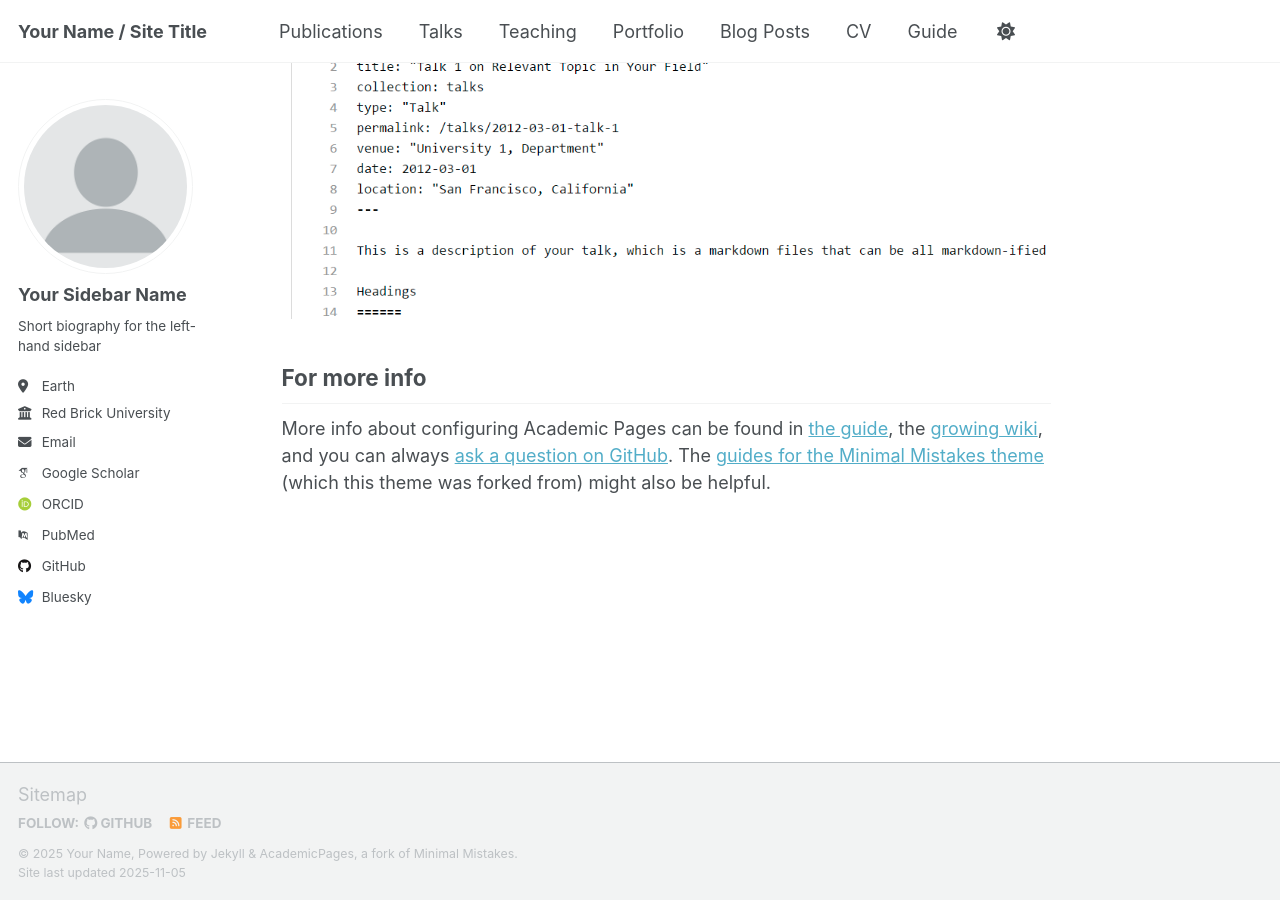
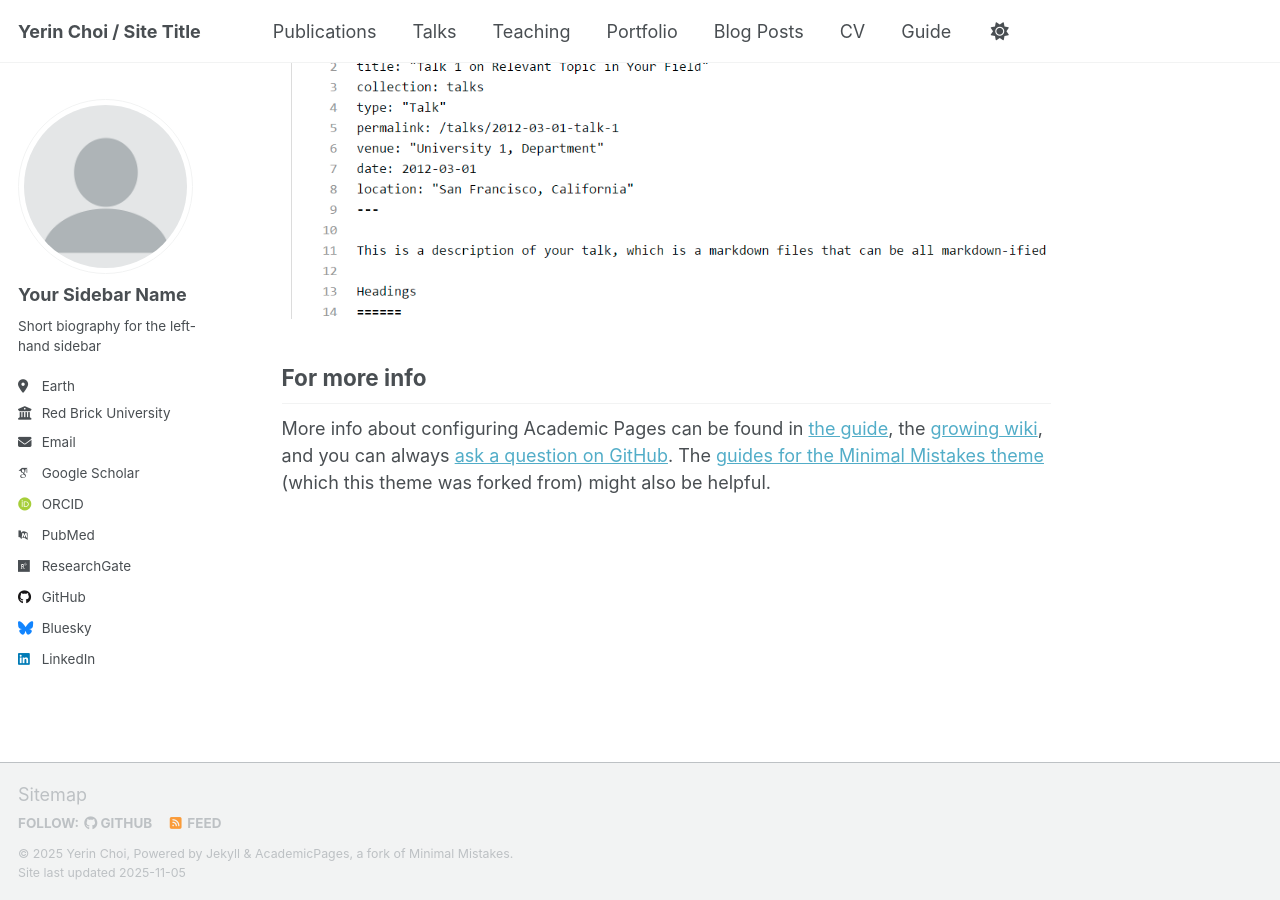
Before and after one commit to lakahaga/lakahaga.github.io, a Jekyll site: the page built from _pages/about.md, in a window 1280 px wide and 900 px high, scrolled down 2880 px. Built offline with Jekyll 4.4.1, drawn with Linux system fonts in a browser that asks for light colours; some web fonts are replaced; a script that is not in the unit is left out.

Commit message:
change default profile to mine

```diff
--- a/_config.yml
+++ b/_config.yml
@@ -9,14 +9,14 @@
 # Basic Site Settings
 locale                   : "en-US"
 site_theme               : "default" # Currently available options are "default", "air"
-title                    : "Your Name / Site Title"
+title                    : "Yerin Choi / Site Title"
 title_separator          : "-"
-name                     : &name "Your Name"
-description              : &description "Your Name's academic portfolio"   # Update this with a general description of your site, this is the default if not overridden by a page
-url                      : https://academicpages.github.io # The base hostname & protocol for your site e.g. "https://[your GitHub username].github.io",
+name                     : &name "Yerin Choi"
+description              : &description "Yerin Choi's academic portfolio"   # Update this with a general description of your site, this is the default if not overridden by a page
+url                      : https://lakahaga.github.io # The base hostname & protocol for your site e.g. "https://[your GitHub username].github.io",
                                                            # or if you already have some other page hosted on Github then use "https://[your GitHub username].github.io/[Your Repo Name]"
 baseurl                  : "" # the subpath of your site, e.g. "/blog"
-repository               : "academicpages/academicpages.github.io"
+repository               : "lakahaga/lakahaga.github.io"
 
 # Site Author - The following control what appear as part of the author content on the side bar.
 #               If a field is blank the icon and link will not appear, otherwise it will be shown.
@@ -35,20 +35,20 @@ author:
   # Academic websites
   academia         : # URL
   arxiv            : # URL - Update with the correct link to your profile
-  googlescholar    : "https://scholar.google.com/citations?user=PS_CX0AAAAAJ"
+  googlescholar    : "https://scholar.google.com/citations?user=7ppYiKEAAAAJ&hl"
   inspire-hep      : # URL
   impactstory      : # URL
   orcid            : "https://orcid.org/yourorcidurl"
   semantic         : # URL
   pubmed           : "https://www.ncbi.nlm.nih.gov/pubmed/?term=john+snow"
-  researchgate     : # URL
+  researchgate     : "https://www.researchgate.net/profile/Yerin-Choi-5"
   scopus           : # URL
 
   # Repositories and software development
   bitbucket        : # Username - Update with your username on the site
   codepen          : # Username
   dribbble         : # Username
-  github           : "academicpages"
+  github           : "https://github.com/lakahaga"
   kaggle           : # Username
   stackoverflow    : # User number or user number and name (i.e., use "1" or "1/jeff-atwood")
 
@@ -63,7 +63,7 @@ author:
   keybase          : # Username
   instagram        : # Username
   lastfm           : # Username
-  linkedin         : # Username
+  linkedin         : "linkedin.com/in/yerin-choi-a30a4522a"
   mastodon         : # URL
   medium           : # URL
   pinterest        : # Username
```
